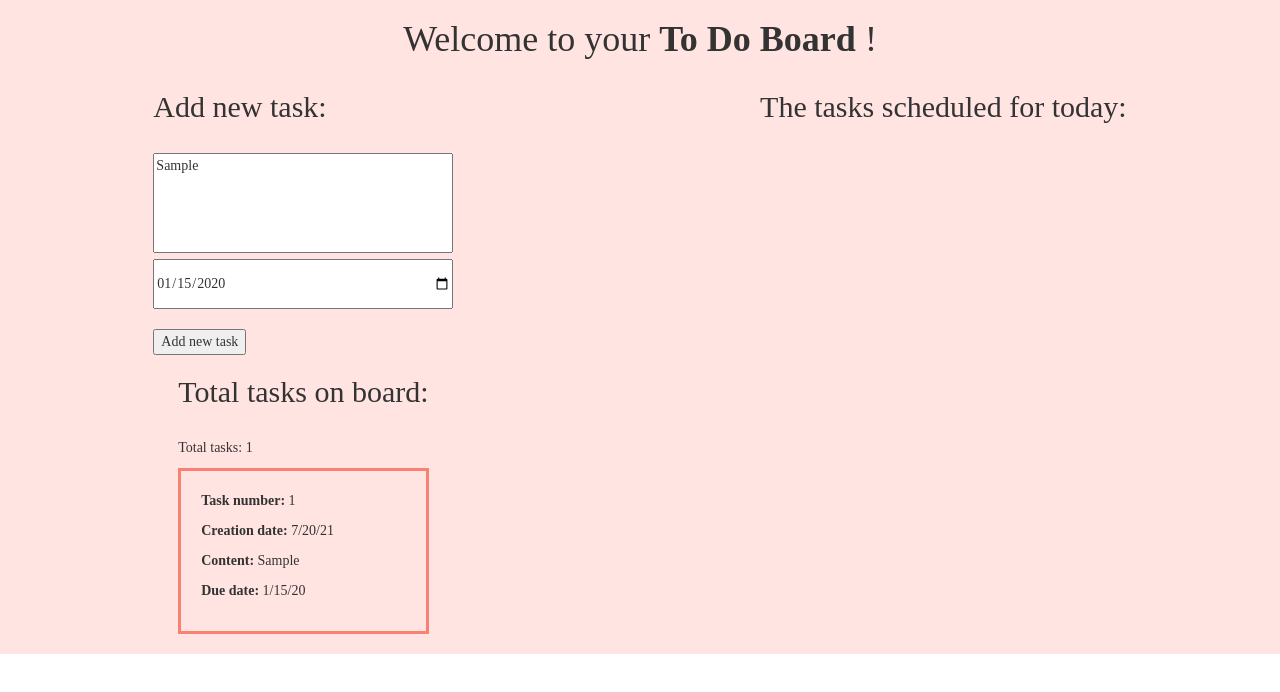
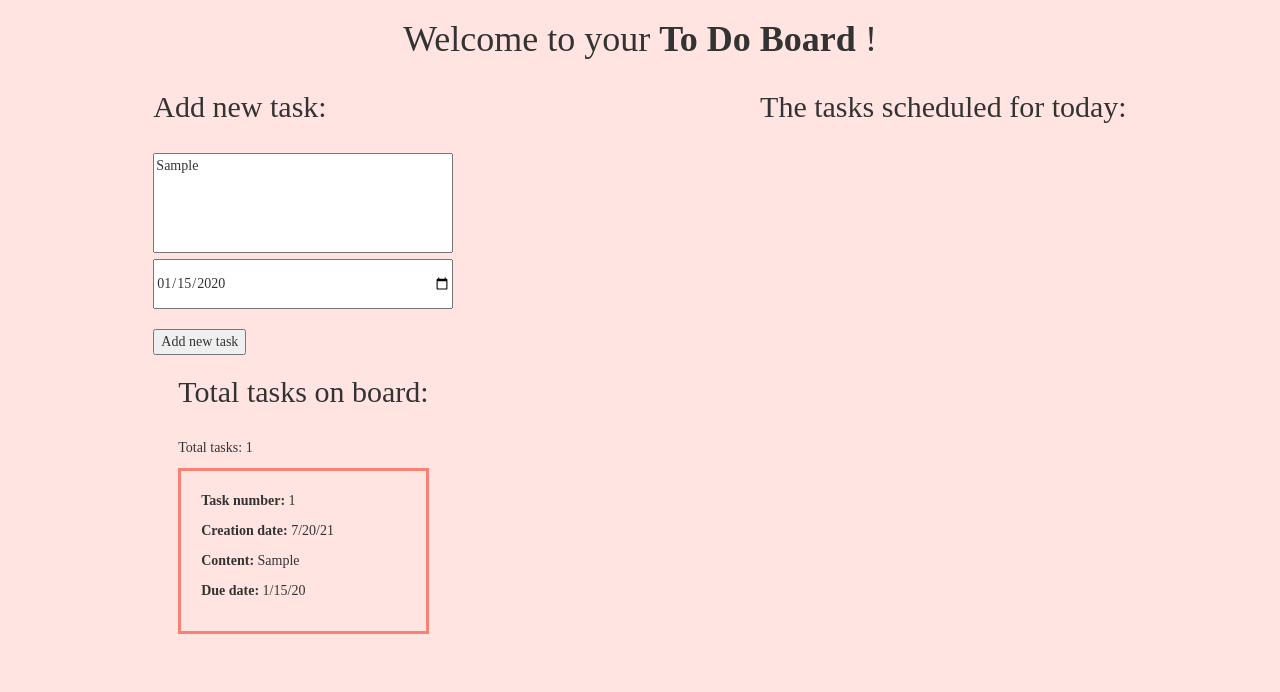
Before and after one commit to BarBenEzra1/ToDoBoard, an Angular app: page / in a window 1280 px wide. Both pictures are taken after typing "Sample", "2020-01-15" into the empty fields and a click on the button "Add new task". Shown: the top 692 px of the page. Built offline with nearby package versions, Linux system fonts and the light colour scheme.

Commit message:
scroll and background

```diff
--- a/src/app/alertsList/alertsList.component.html
+++ b/src/app/alertsList/alertsList.component.html
@@ -1,3 +1,4 @@
 <h2>The tasks scheduled for today:</h2>
-<br>
-<alert *ngFor="let task of tasks" [task]="task"></alert>
+<div style="height: 50rem; overflow-y: auto;">
+    <alert *ngFor="let task of tasks" [task]="task"></alert>
+</div>
--- a/src/app/app.component.css
+++ b/src/app/app.component.css
@@ -1,6 +1,5 @@
 .generalStyle {
     font-family: cursive;
-    background-color: mistyrose;
     display: grid;
     grid-template-columns: auto auto;
     grid-template-rows: auto auto auto;
--- a/src/app/app.module.ts
+++ b/src/app/app.module.ts
@@ -8,7 +8,6 @@ import { AlertComponent } from './alertsList/alert/alert.component';
 import { HeaderComponent } from './header/header.component';
 import { TasksListComponent } from './tasksList/tasksList.component';
 import { AlertsListComponent } from './alertsList/alertsList.component';
-import { DatePipe } from '@angular/common';
 
 @NgModule({
   declarations: [
@@ -18,12 +17,12 @@ import { DatePipe } from '@angular/common';
     AlertComponent,
     HeaderComponent,
     TasksListComponent,
-    AlertsListComponent
+    AlertsListComponent,
   ],
   imports: [
     BrowserModule
   ],
-  providers: [DatePipe],
+  providers: [],
   bootstrap: [AppComponent]
 })
 export class AppModule { }
--- a/src/app/tasksList/taskItem/task.component.html
+++ b/src/app/tasksList/taskItem/task.component.html
@@ -1,4 +1,3 @@
-
 <div class="singleTaskStyle">
     <p><span class="bold">Task number: </span><span>{{ index }}</span></p>
     <p><span class="bold">Creation date: </span><span>{{ task.creationDate | date:'shortDate' }}</span></p>
--- a/src/app/tasksList/tasksList.component.html
+++ b/src/app/tasksList/tasksList.component.html
@@ -1,4 +1,6 @@
 <h2>Total tasks on board:</h2>
 <br>
 <p>Total tasks: {{ amount }}</p>
-<single-row *ngFor="let task of tasks; let i = index; trackBy: trackByIndex" [task]="task" [index]="i+1"></single-row>
+<div style="height: 30rem; overflow-y: auto;">
+    <single-row *ngFor="let task of tasks; let i = index" [task]="task" [index]="i+1"></single-row>
+</div>
--- a/src/index.html
+++ b/src/index.html
@@ -7,7 +7,7 @@
   <meta name="viewport" content="width=device-width, initial-scale=1">
   <link rel="icon" type="image/x-icon" href="favicon.ico">
 </head>
-<body>
+<body style="background-color: mistyrose">
   <app-root></app-root>
 </body>
 </html>
```
